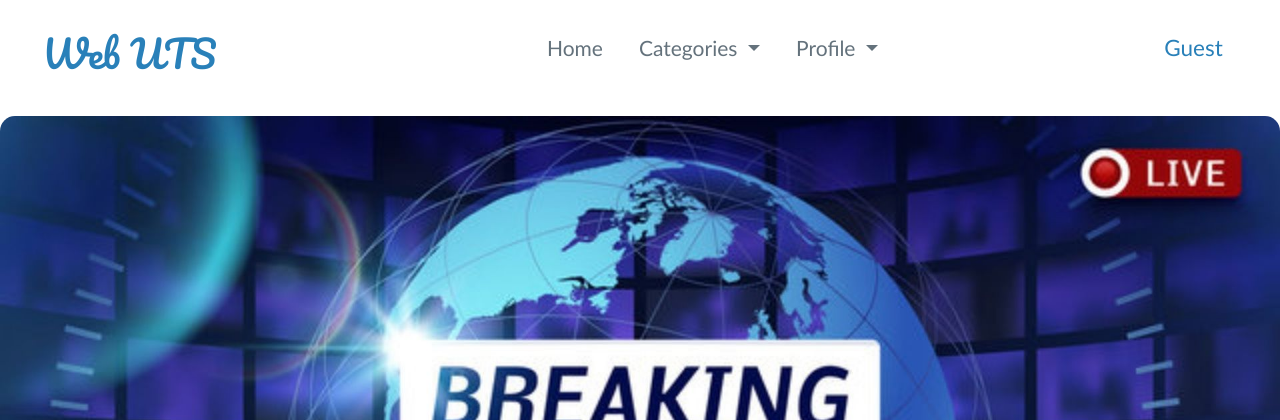
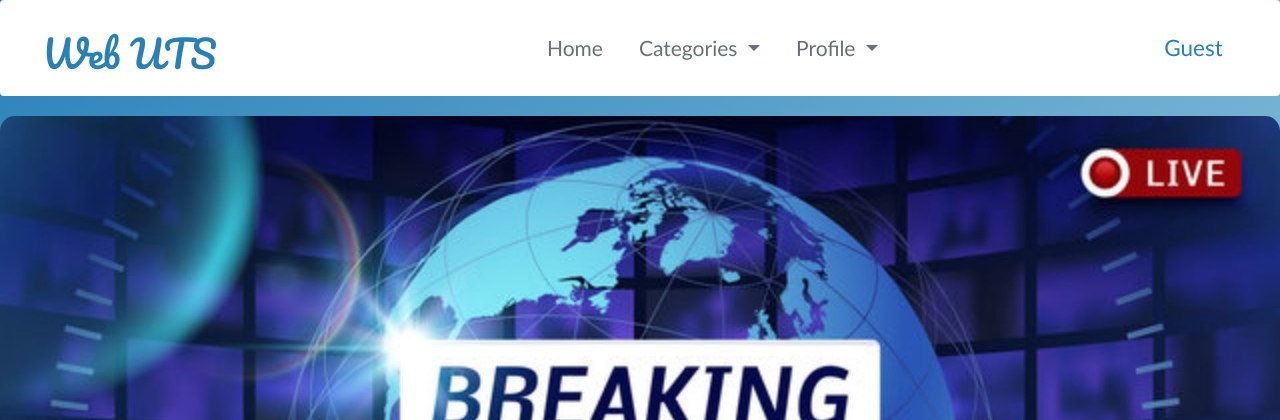
Before and after one commit to joaaoaie/WebProUTS2021, a PHP site: the page made by UTSPEMWEBGabung/index.php in a window 1280 px wide. Shown: the top 420 px of the page. Run offline with PHP 8.4, Linux system fonts and the light colour scheme; data comes from the database, SQL or seed files in the repository; data that the repository does not hold is empty; some libraries are stand-ins or nearby versions.

Commit message:
Update index.php

```diff
--- a/UTSPEMWEBGabung/index.php
+++ b/UTSPEMWEBGabung/index.php
@@ -30,7 +30,7 @@
 <?php error_reporting(0); $kategori = $_GET['kategori']; ?>
 
 <header>
-  <div style="z-index:100; position:">
+  <div style="z-index:100;">
     <?php include './header.php';?>
   <div>
 </header>
@@ -86,7 +86,7 @@
   </div>
 </body>
 
-<body class="col-12 col-m-12">
+<body class="col-12 col-m-12" style="background: linear-gradient(to bottom right,#2980b9, lightblue); background-attachment: fixed;">
 
   <!-- Buat nampilin berita -->
   <div id="berita" style="margin: auto;flex-direction: column; justify-content: center; align-items: center; display: flex;">
```
